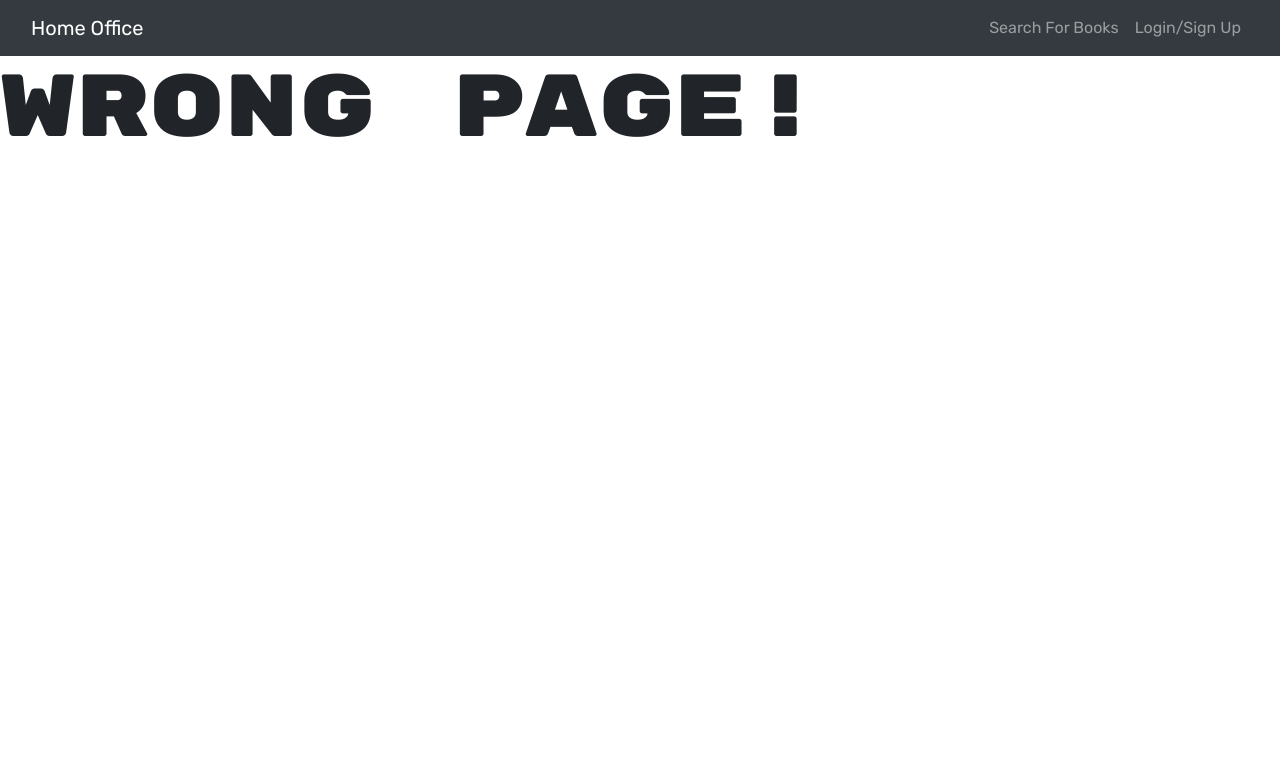
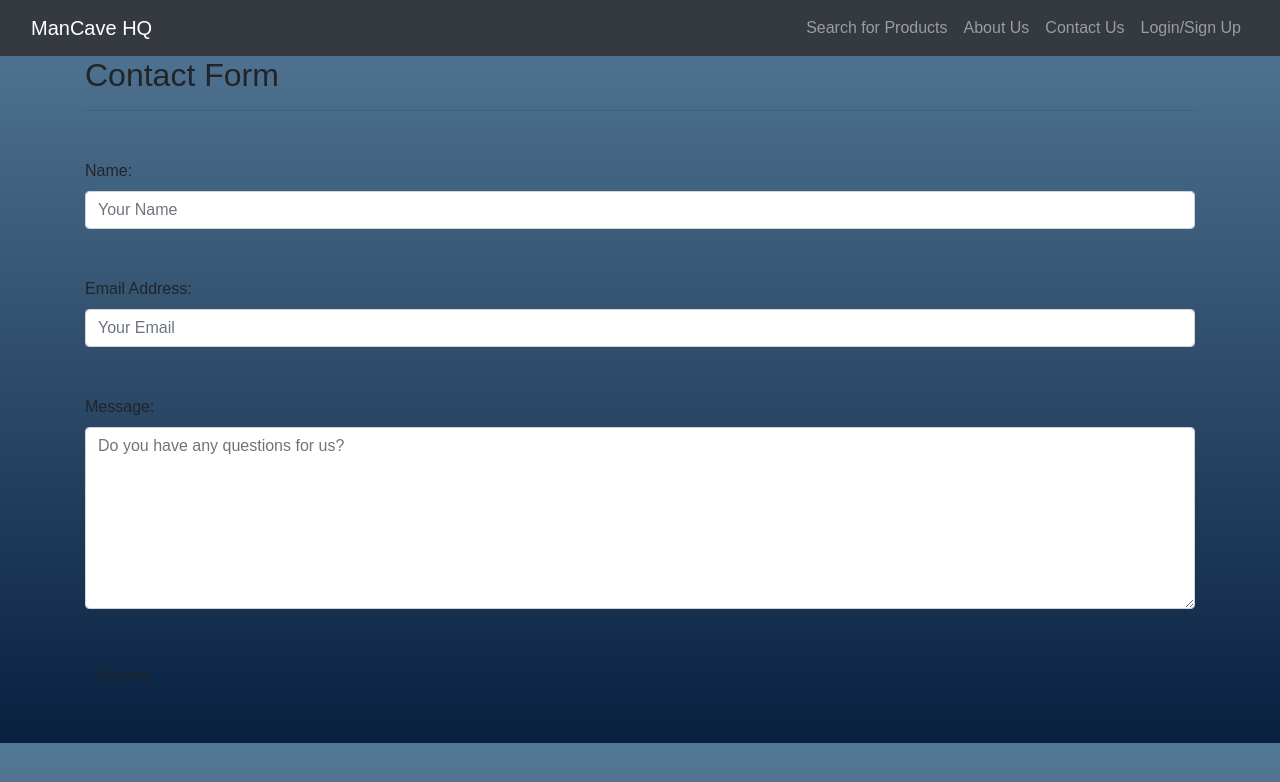
Before and after one commit to Ecommerce-AMTT/ManCave-HQ, a React (Create React App) app in the folder client/: page /contact in a window 1280 px wide. Shown: the top 782 px of the page. Built offline with nearby package versions, Linux system fonts and the light colour scheme.

Commit message:
Create About, Contact pages. Create helpers.js in utils for authentication for contact page. Add an image. Modify index.html with fonts and imported libraries. Modify Navbar component with tabs for about and contact. Modify css with some styling. Modify App.js with routes for about and contact

```diff
--- a/client/public/index.html
+++ b/client/public/index.html
@@ -7,43 +7,21 @@
     <meta name="theme-color" content="#000000" />
     <meta
       name="description"
-      content="Google Books search application with login"
+      content="Web site created using create-react-app"
     />
     <link rel="apple-touch-icon" href="%PUBLIC_URL%/logo192.png" />
-    <!--
-      manifest.json provides metadata used when your web app is installed on a
-      user's mobile device or desktop. See https://developers.google.com/web/fundamentals/web-app-manifest/
-    -->
+
     <link rel="manifest" href="%PUBLIC_URL%/manifest.json" />
-    <!--
-      Notice the use of %PUBLIC_URL% in the tags above.
-      It will be replaced with the URL of the `public` folder during the build.
-      Only files inside the `public` folder can be referenced from the HTML.
 
-      Unlike "/favicon.ico" or "favicon.ico", "%PUBLIC_URL%/favicon.ico" will
-      work correctly both with client-side routing and a non-root public URL.
-      Learn how to configure a non-root public URL by running `npm run build`.
-    -->
-    <link
-      href="https://fonts.googleapis.com/css2?family=Rubik+Mono+One&family=Rubik:ital,wght@0,400;1,300&display=swap"
-      rel="stylesheet"
-    />
-
-    <title>Home Office</title>
+    <script src="https://kit.fontawesome.com/b83799b827.js" crossorigin="anonymous"></script>
+    <link href="https://fonts.googleapis.com/css2?family=Comfortaa&display=swap" rel="stylesheet">
+    <link rel="stylesheet" href="https://stackpath.bootstrapcdn.com/bootstrap/4.3.1/css/bootstrap.min.css"
+      integrity="sha384-ggOyR0iXCbMQv3Xipma34MD+dH/1fQ784/j6cY/iJTQUOhcWr7x9JvoRxT2MZw1T" crossorigin="anonymous">
+    <title>Mancave HQ</title>
   </head>
-
   <body>
     <noscript>You need to enable JavaScript to run this app.</noscript>
     <div id="root"></div>
-    <!--
-      This HTML file is a template.
-      If you open it directly in the browser, you will see an empty page.
 
-      You can add webfonts, meta tags, or analytics to this file.
-      The build step will place the bundled scripts into the <body> tag.
-
-      To begin the development, run `npm start` or `yarn start`.
-      To create a production bundle, use `npm run build` or `yarn build`.
-    -->
   </body>
 </html>
--- a/client/src/App.js
+++ b/client/src/App.js
@@ -11,6 +11,9 @@ import { setContext } from '@apollo/client/link/context';
 import SearchBooks from './pages/SearchBooks';
 import SavedBooks from './pages/SavedBooks';
 import Navbar from './components/Navbar';
+import About from './pages/About'
+import Contact from './pages/Contact';
+
 
 // Construct our main GraphQL API endpoint
 const httpLink = createHttpLink({
@@ -51,6 +54,14 @@ function App() {
               path="/saved"
               element={<SavedBooks/>}
             />
+             <Route
+              path="/about"
+              element={<About/>}
+            />
+             <Route
+              path="/contact"
+              element={<Contact/>}
+            />
             <Route
               path='*'
               element={<h1 className="display-2">Wrong page!</h1>}
--- a/client/src/components/Navbar.js
+++ b/client/src/components/Navbar.js
@@ -15,13 +15,19 @@ const AppNavbar = () => {
       <Navbar bg='dark' variant='dark' expand='lg'>
         <Container fluid>
           <Navbar.Brand as={Link} to='/'>
-            Home Office
+            ManCave HQ
           </Navbar.Brand>
           <Navbar.Toggle aria-controls='navbar' />
           <Navbar.Collapse id='navbar'>
             <Nav className='ml-auto'>
               <Nav.Link as={Link} to='/'>
-                Search For Books
+                Search for Products
+              </Nav.Link>
+              <Nav.Link as={Link} to='/about'>
+                About Us
+              </Nav.Link>
+              <Nav.Link as={Link} to='/contact'>
+                Contact Us
               </Nav.Link>
               {/* if user is logged in show saved books and logout */}
               {Auth.loggedIn() ? (
--- a/client/src/index.css
+++ b/client/src/index.css
@@ -1,5 +1,6 @@
 body {
   font-family: 'Rubik', sans-serif;
+  background: linear-gradient(to top, #09203f 0%, #537895 100%)
 }
 
 h1,
@@ -15,3 +16,11 @@ h6 {
   font-weight: 300;
   font-style: italic;
 }
+
+a {
+  color: rgb(211, 203, 203)
+}
+
+a:hover {
+  color: rgb(139, 42, 42)
+}
--- /dev/null
+++ b/client/src/pages/About.js
@@ -0,0 +1,53 @@
+import React from "react";
+import { Card, Container } from "react-bootstrap";
+
+export default function About() {
+  return (
+    <Container className="d-flex flex-wrap">
+      <Card className="m-3 p-2" style={{ width: "18rem", background: 'linear-gradient(to bottom, rgba(255,255,255,0.15) 0%, rgba(0,0,0,0.15) 100%), radial-gradient(at top center, rgba(255,255,255,0.40) 0%, rgba(0,0,0,0.40) 120%) #989898'}}>
+        <Card.Img
+          src="../../assets/images/pfp.jpg"
+          className="card-img-top"
+          alt="Coder"
+        />
+        <Card.Body className="container text-center ">
+          <Card.Title style={{ fontSize: 30 }}>Alberto Londono</Card.Title>
+          <Card.Text>
+            When I'm not perfecting the art of coding or designing something, I
+            am playing guitar, experimenting with new dishes for loved ones,
+            watching anime, or playing on my pc or Nintendo Switch.
+          </Card.Text>
+        </Card.Body>
+        <Card.Text className="container text-center " style={{ fontSize: 25 }}>
+          <span className="contact-icons">
+            <a href="mailto: londono.alberto110@gmail.com">
+              <i className="fas fa-envelope-square"></i>
+            </a>
+          </span>
+          <span className="contact-icons m-2">
+            <a
+              href="https://www.linkedin.com/in/alberto-londono-261432235/"
+              target="_blank"
+              rel="noopener noreferrer"
+            >
+              <i className="fab fa-linkedin"></i>
+            </a>
+          </span>
+          <span className="contact-icons">
+            <a
+              href="https://github.com/Guapguap"
+              target="_blank"
+              rel="noopener noreferrer"
+            >
+              <i className="fab fa-github-square"></i>
+            </a>
+          </span>
+        </Card.Text>
+      </Card>
+
+
+
+
+    </Container>
+  );
+}
--- /dev/null
+++ b/client/src/pages/Contact.js
@@ -0,0 +1,101 @@
+import React, { useState } from "react";
+import {validateEmail} from '../utils/helpers'
+
+export default function Contact() {
+  const [formState, setFormState] = useState({
+    name: "",
+    email: "",
+    message: "",
+  });
+
+  const [errorMessage, setErrorMessage] = useState("");
+
+
+  function handleChange(e) {
+
+    // if statement to validate email
+    if (e.target.name === "email") {
+      const isValid = validateEmail(e.target.value);
+
+      if (!isValid) {
+        setErrorMessage("please enter a valid email");
+      } else {
+        setErrorMessage("");
+      }
+    }
+
+    // if statement to check name input field
+    if (!e.target.value.length) {
+
+        setErrorMessage(`${e.target.name} is required.`);
+
+       if (e.target.value.length) {
+        setErrorMessage("");
+      }
+    }
+
+    if (!errorMessage) {
+      setFormState({ ...formState, [e.target.name]: e.target.value });
+    }
+  }
+
+  const handleSubmit = (e) => {
+    e.preventDefault();
+  };
+  return (
+    <section className="container">
+      <h2 data-testid="h1tag" className="top-title">
+        Contact Form
+      </h2>
+      <hr></hr>
+      <form className="justify-content-center" id="contact-form">
+        <div className="mt-5">
+          <label htmlFor="name">Name:</label>
+          <input
+            className="form-control"
+            type="text"
+            name="name"
+            placeholder="Your Name"
+            onBlur={handleChange}
+          />
+        </div>
+        <div className="mt-5">
+          <label htmlFor="email">Email Address:</label>
+          <input
+            className="form-control"
+            type="email"
+            name="email"
+            placeholder="Your Email"
+            onBlur={handleChange}
+          />
+        </div>
+        <div className="mt-5">
+          <label htmlFor="message">Message:</label>
+          <textarea
+            className="form-control"
+            name="message"
+            placeholder="Do you have any questions for us?"
+            onBlur={handleChange}
+            rows="7"
+          />
+        </div>
+        {errorMessage && (
+          <div>
+            <p className="error-text">{errorMessage}</p>
+          </div>
+        )}
+
+        <div className="mt-5 mb-5">
+          <button
+            data-testid="button"
+            className="btn button-style"
+            type="submit"
+            onSubmit={handleSubmit}
+          >
+            Submit
+          </button>
+        </div>
+      </form>
+    </section>
+  );
+}
--- a/client/src/pages/SearchBooks.js
+++ b/client/src/pages/SearchBooks.js
@@ -92,7 +92,7 @@ const SearchBooks = () => {
     <>
       <Jumbotron fluid className="text-light bg-dark">
         <Container>
-          <h1>Search for Books!</h1>
+          <h1>Search for Products!</h1>
           <Form onSubmit={handleFormSubmit}>
             <Form.Row>
               <Col xs={12} md={8}>
@@ -102,11 +102,11 @@ const SearchBooks = () => {
                   onChange={(e) => setSearchInput(e.target.value)}
                   type="text"
                   size="lg"
-                  placeholder="Search for a book"
+                  placeholder="Search for a product"
                 />
               </Col>
               <Col xs={12} md={4}>
-                <Button type="submit" variant="success" size="lg">
+                <Button type="submit" variant="danger" size="lg">
                   Submit Search
                 </Button>
               </Col>
@@ -116,11 +116,6 @@ const SearchBooks = () => {
       </Jumbotron>
 
       <Container>
-        <h2>
-          {searchedBooks.length
-            ? `Viewing ${searchedBooks.length} results:`
-            : 'Search for a book to begin'}
-        </h2>
         <CardColumns>
           {searchedBooks.map((book) => {
             return (
--- /dev/null
+++ b/client/src/utils/helpers.js
@@ -0,0 +1,4 @@
+export function validateEmail(email) {
+    const regex = /^(([^<>()[\]\\.,;:\s@"]+(\.[^<>()[\]\\.,;:\s@"]+)*)|(".+"))@((\[[0-9]{1,3}\.[0-9]{1,3}\.[0-9]{1,3}\.[0-9]{1,3}\])|(([a-zA-Z\-0-9]+\.)+[a-zA-Z]{2,}))$/;
+    return regex.test(String(email).toLowerCase());
+}
```
Also changed, not shown: client/public/assets/images/pfp.JPG (added).
